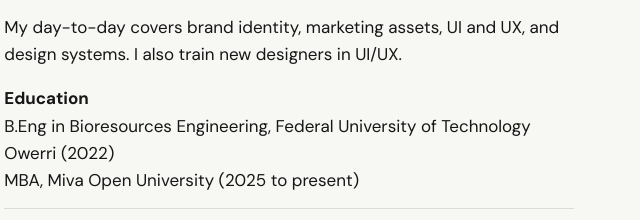
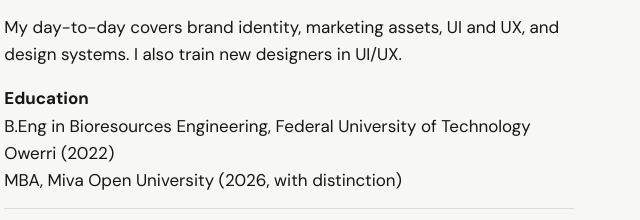
Before and after one commit to Dahnielux/chidiebube, a plain HTML site: page index.html in a window 1280 px wide. Shown: the part 1335-1555 px from the top of the page, 606-1246 px from the left. Drawn offline with Linux system fonts and the light colour scheme.

Commit message:
Add files via upload

```diff
--- a/index.html
+++ b/index.html
@@ -183,7 +183,7 @@ footer .wrap{display:flex;flex-wrap:wrap;justify-content:space-between;gap:10px}
       <p>I studied Bioresources Engineering, then moved into design and never looked back. That background shapes how I work: I research the audience, test ideas against the business goal, and keep every decision consistent from logo to landing page.</p>
       <p>My day-to-day covers brand identity, marketing assets, UI and UX, and design systems. I also train new designers in UI/UX.</p>
       <ul class="facts">
-        <li><b>Education</b>B.Eng in Bioresources Engineering, Federal University of Technology Owerri (2022)<br>MBA, Miva Open University (2025 to present)</li>
+        <li><b>Education</b>B.Eng in Bioresources Engineering, Federal University of Technology Owerri (2022)<br>MBA, Miva Open University (2026, with distinction)</li>
         <li><b>Certifications</b>Google UX Design (Coursera), Logo Design: From Concept to Presentation (Swapit)</li>
       </ul>
     </div>
```
